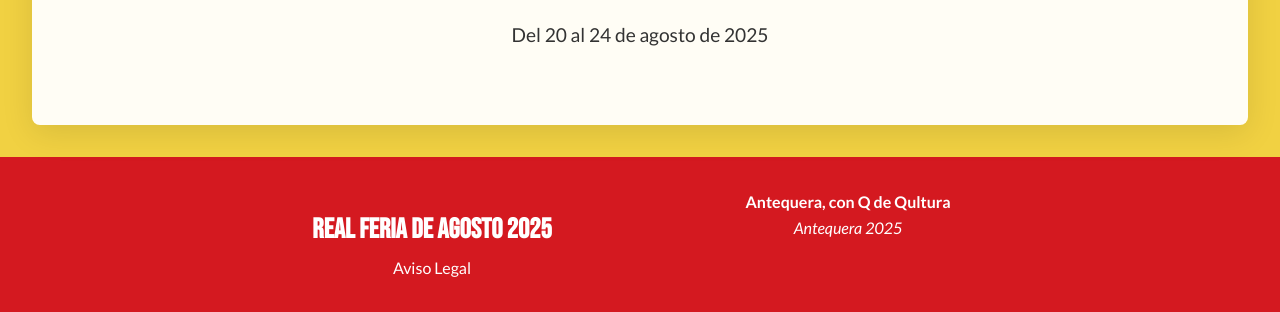
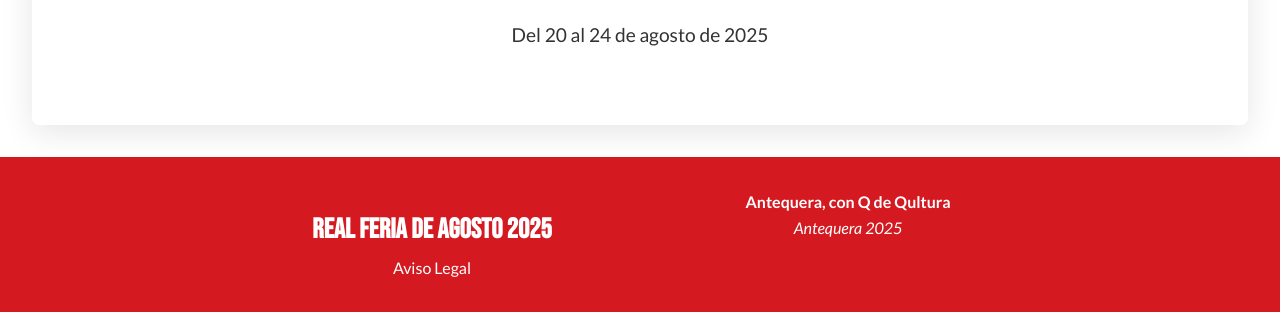
Before and after one commit to ojovirtual/feria2025, an Eleventy site: page index.md in a window 1280 px wide. Shown: the part 831-1143 px from the top of the page. Built offline with nearby package versions, Linux system fonts and the light colour scheme; Eleventy itself is replaced by a stand-in of ours; files that its build step writes are made by us from their sources; a web font is replaced by a local one.

Commit message:
style: set template background to white

```diff
--- a/css/style.css
+++ b/css/style.css
@@ -14,7 +14,7 @@
 body {
   font-family: 'Lato', sans-serif;
   line-height: 1.6;
-  background: var(--color-accent);
+  background: #fff;
   min-height: 100vh;
   color: #333;
 }
```
